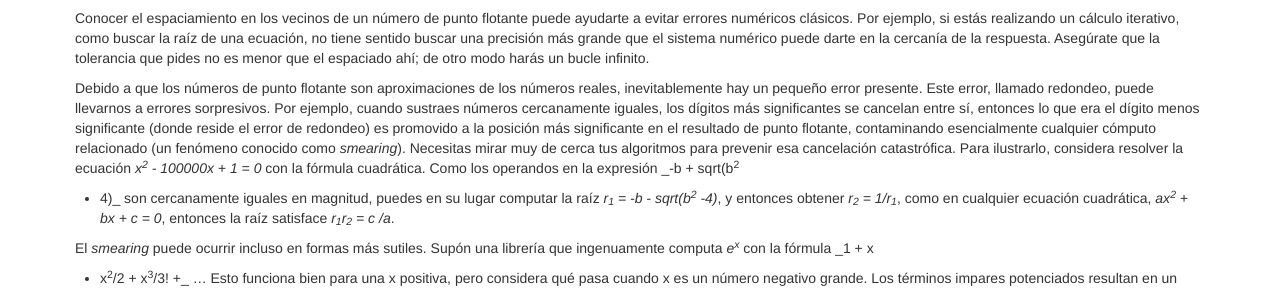
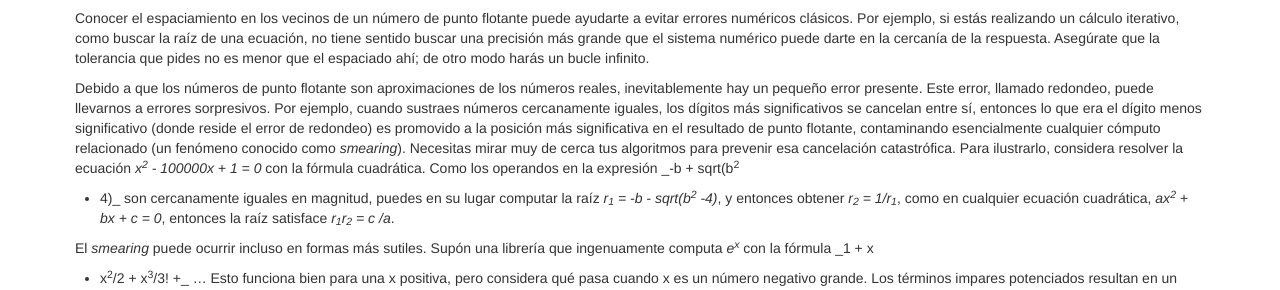
Before and after one commit to esparta/97cosas, a Jekyll site: the page built from programador/numeros-punto-flotante.md, in a window 1280 px wide and 1180 px high. Shown: the part 449-739 px from the top of the window. Built offline with Jekyll 4.4.1, drawn with Linux system fonts in a browser that asks for light colours; comment, search, counter and statistics services are not loaded.

Commit message:
Style corrections numeros-punto-flotante

```diff
--- a/programador/numeros-punto-flotante.md
+++ b/programador/numeros-punto-flotante.md
@@ -43,9 +43,9 @@ Debido a que los números de punto flotante son aproximaciones de los
 números reales, inevitablemente hay un pequeño error presente. Este
 error, llamado redondeo, puede llevarnos a errores sorpresivos. Por
 ejemplo, cuando sustraes números cercanamente iguales, los dígitos más
-significantes se cancelan entre sí, entonces lo que era el dígito menos
-significante (donde reside el error de redondeo) es promovido a la
-posición más significante en el resultado de punto flotante,
+significativos se cancelan entre sí, entonces lo que era el dígito menos
+significativo (donde reside el error de redondeo) es promovido a la
+posición más significativa en el resultado de punto flotante,
 contaminando esencialmente cualquier cómputo relacionado (un fenómeno
 conocido como _smearing_). Necesitas mirar muy de cerca tus algoritmos
 para prevenir esa cancelación catastrófica. Para ilustrarlo, considera
```
